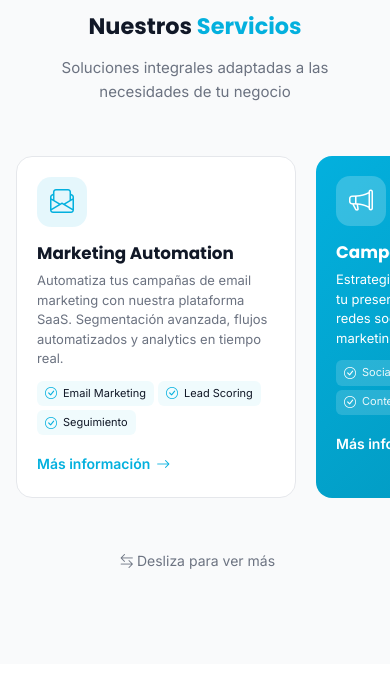
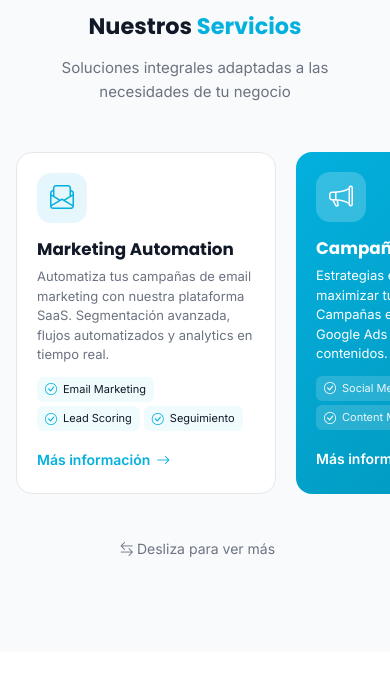
Before and after one commit to psurfschool-per/nextcloudla-web, a website: page index.html in a window 390 px wide. Shown: the part 961-1651 px from the top of the page. Drawn offline with nearby package versions, Linux system fonts and the light colour scheme.

Commit message:
Fix: Scroll lateral solo en mobile, desktop mantiene grid

```diff
--- a/styles.css
+++ b/styles.css
@@ -438,9 +438,21 @@ section {
 }
 
 .services-grid {
-    display: flex;
-    flex-direction: column;
-    gap: 16px;
+    display: grid;
+    grid-template-columns: repeat(4, 1fr);
+    gap: 24px;
+}
+
+@media (max-width: 1024px) {
+    .services-grid {
+        grid-template-columns: repeat(2, 1fr);
+    }
+}
+
+@media (max-width: 992px) {
+    .services-grid {
+        display: none;
+    }
 }
 
 .service-card {
@@ -733,9 +745,21 @@ section {
 }
 
 .features-grid {
-    display: flex;
-    flex-direction: column;
-    gap: 12px;
+    display: grid;
+    grid-template-columns: repeat(3, 1fr);
+    gap: 24px;
+}
+
+@media (max-width: 1024px) {
+    .features-grid {
+        grid-template-columns: repeat(2, 1fr);
+    }
+}
+
+@media (max-width: 992px) {
+    .features-grid {
+        display: none;
+    }
 }
 
 .feature-card {
@@ -828,8 +852,20 @@ section {
 
 .portfolio-grid {
     display: grid;
-    grid-template-columns: repeat(2, 1fr);
-    gap: 16px;
+    grid-template-columns: repeat(3, 1fr);
+    gap: 24px;
+}
+
+@media (max-width: 1024px) {
+    .portfolio-grid {
+        grid-template-columns: repeat(2, 1fr);
+    }
+}
+
+@media (max-width: 992px) {
+    .portfolio-grid {
+        display: none;
+    }
 }
 
 .portfolio-item {
@@ -1370,29 +1406,7 @@ section {
     box-shadow: 0 6px 20px rgba(3, 176, 222, 0.5);
 }
 
-/* ===== Scroll Container ===== */
-.scroll-container {
-    width: 100vw;
-    margin-left: calc(-50vw + 50%);
-    overflow-x: auto;
-    overflow-y: hidden;
-    -webkit-overflow-scrolling: touch;
-    scrollbar-width: none;
-    -ms-overflow-style: none;
-    scroll-behavior: smooth;
-}
-
-.scroll-container::-webkit-scrollbar {
-    display: none;
-}
-
-.scroll-track {
-    display: flex;
-    gap: 24px;
-    padding: 20px calc(50vw - 50% + 24px) 40px;
-    width: max-content;
-}
-
+/* ===== Scroll Hint ===== */
 .scroll-hint {
     display: none;
     align-items: center;
@@ -1430,18 +1444,34 @@ section {
 }
 
 @media (max-width: 992px) {
+    /* Scroll Container - Solo mobile */
+    .scroll-container {
+        width: 100vw;
+        margin-left: calc(-50vw + 50%);
+        overflow-x: auto;
+        overflow-y: hidden;
+        -webkit-overflow-scrolling: touch;
+        scrollbar-width: none;
+        -ms-overflow-style: none;
+        scroll-behavior: smooth;
+        scroll-snap-type: x mandatory;
+    }
+
+    .scroll-container::-webkit-scrollbar {
+        display: none;
+    }
+
+    .scroll-track {
+        display: flex;
+        flex-direction: row;
+        gap: 20px;
+        padding: 20px 20px 40px;
+        width: max-content;
+        scroll-snap-align: start;
+    }
+
     .scroll-hint {
         display: flex;
-    }
-
-    .scroll-container {
-        scroll-snap-type: x mandatory;
-    }
-
-    .scroll-track {
-        scroll-snap-align: start;
-        padding-left: 20px;
-        padding-right: 20px;
     }
 
     /* Services horizontal scroll */
@@ -1607,10 +1637,6 @@ section {
         gap: 24px;
     }
 
-    .portfolio-grid {
-        grid-template-columns: repeat(2, 1fr);
-    }
-
     .contact-wrapper {
         grid-template-columns: 1fr;
         gap: 40px;
@@ -1650,23 +1676,17 @@ section {
         padding: 0 16px;
     }
 
-    .scroll-container {
-        width: 100vw;
-        margin-left: calc(-50vw + 50%);
-    }
-
     .scroll-track {
         gap: 16px;
-        padding-left: 16px;
-        padding-right: 16px;
+        padding: 16px 16px 32px;
     }
 
     .services .service-card,
     .features .feature-card,
     .portfolio .portfolio-item {
-        width: 280px;
-        min-width: 280px;
-        max-width: 280px;
+        width: 260px;
+        min-width: 260px;
+        max-width: 260px;
     }
 
     .portfolio .portfolio-image {
```
